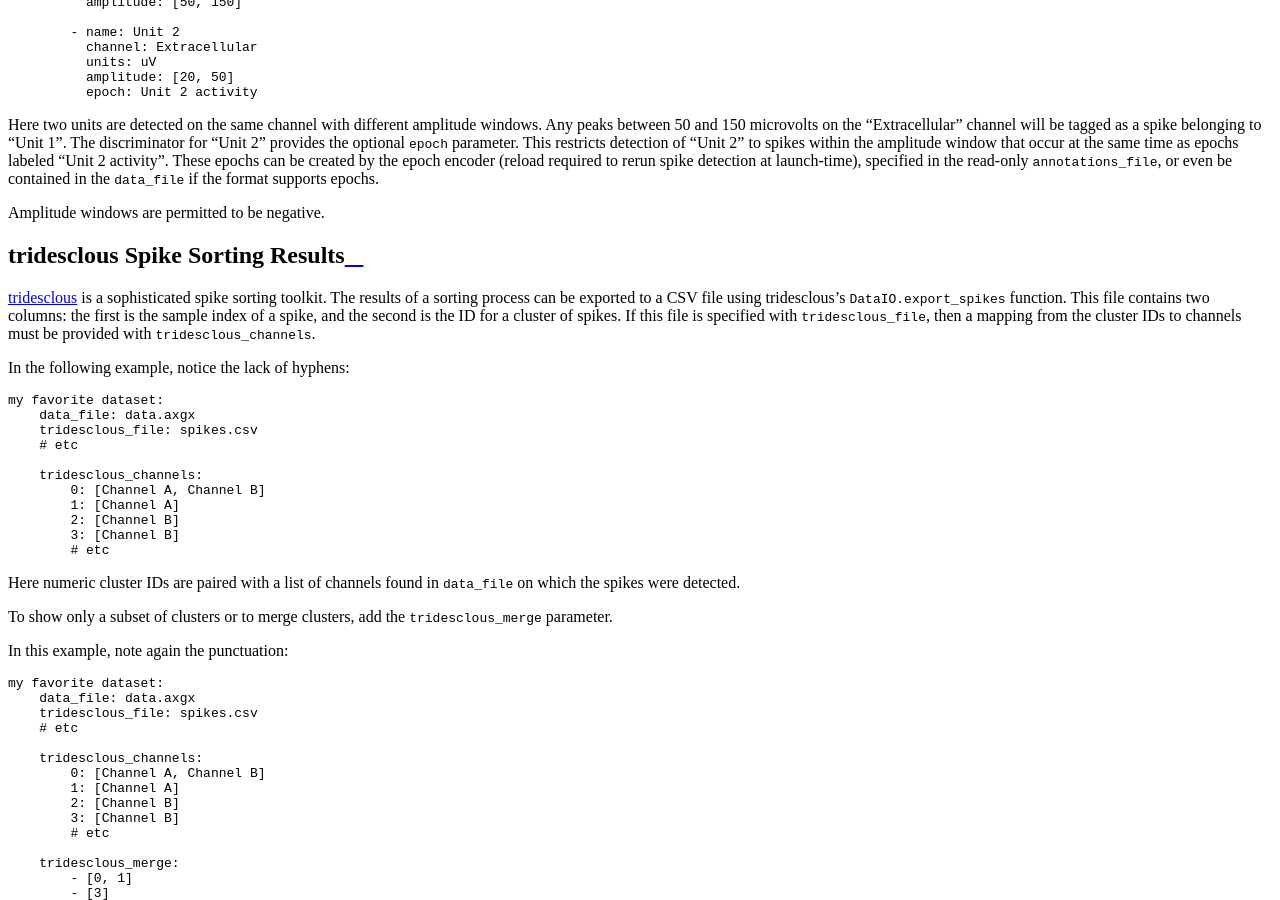
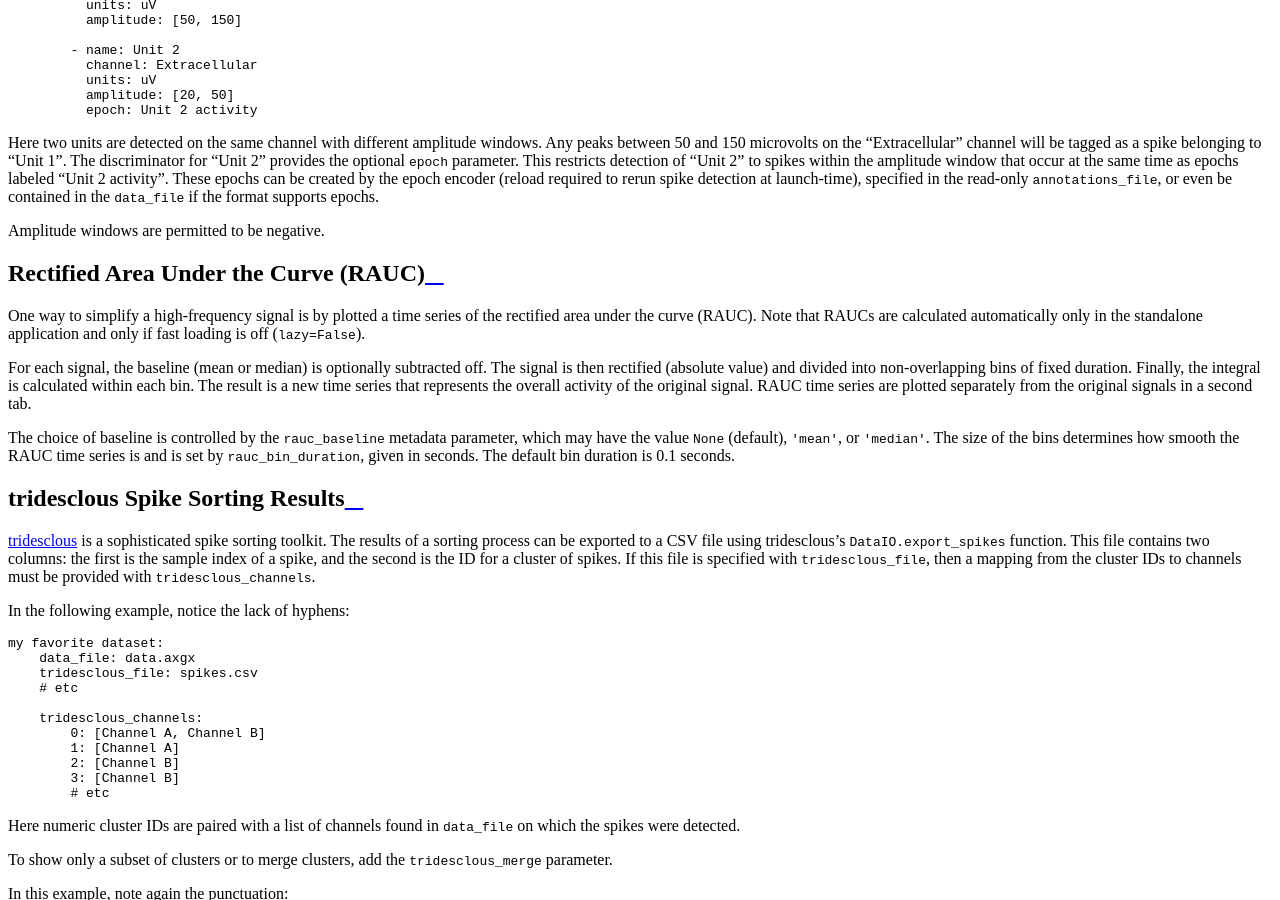
Before and after one commit to jpgill86/neurotic, a Sphinx documentation site: the page built from docs/metadata.rst, in a window 1280 px wide and 900 px high, scrolled down 6133 px. Built offline with Sphinx 7.4.7 and the Read the Docs theme 2.0.0, drawn with Linux system fonts in a browser that asks for light colours; the version number could not be read and is left out; some of the changed text lies outside the part shown.

Commit message:
Add metadata parameters rauc_baseline and rauc_bin_duration

```diff
--- a/docs/metadata.rst
+++ b/docs/metadata.rst
@@ -489,6 +489,29 @@ the format supports epochs.
 
 Amplitude windows are permitted to be negative.
 
+.. _config-metadata-rauc:
+
+Rectified Area Under the Curve (RAUC)
+-------------------------------------
+
+One way to simplify a high-frequency signal is by plotted a time series of the
+rectified area under the curve (RAUC). Note that RAUCs are calculated
+automatically only in the standalone application and only if fast loading is
+off (``lazy=False``).
+
+For each signal, the baseline (mean or median) is optionally subtracted off.
+The signal is then rectified (absolute value) and divided into non-overlapping
+bins of fixed duration. Finally, the integral is calculated within each bin.
+The result is a new time series that represents the overall activity of the
+original signal. RAUC time series are plotted separately from the original
+signals in a second tab.
+
+The choice of baseline is controlled by the ``rauc_baseline`` metadata
+parameter, which may have the value ``None`` (default), ``'mean'``, or
+``'median'``. The size of the bins determines how smooth the RAUC time series
+is and is set by ``rauc_bin_duration``, given in seconds. The default bin
+duration is 0.1 seconds.
+
 .. _config-metadata-tridesclous:
 
 tridesclous Spike Sorting Results
```
Also changed, not shown: 3 other files.
